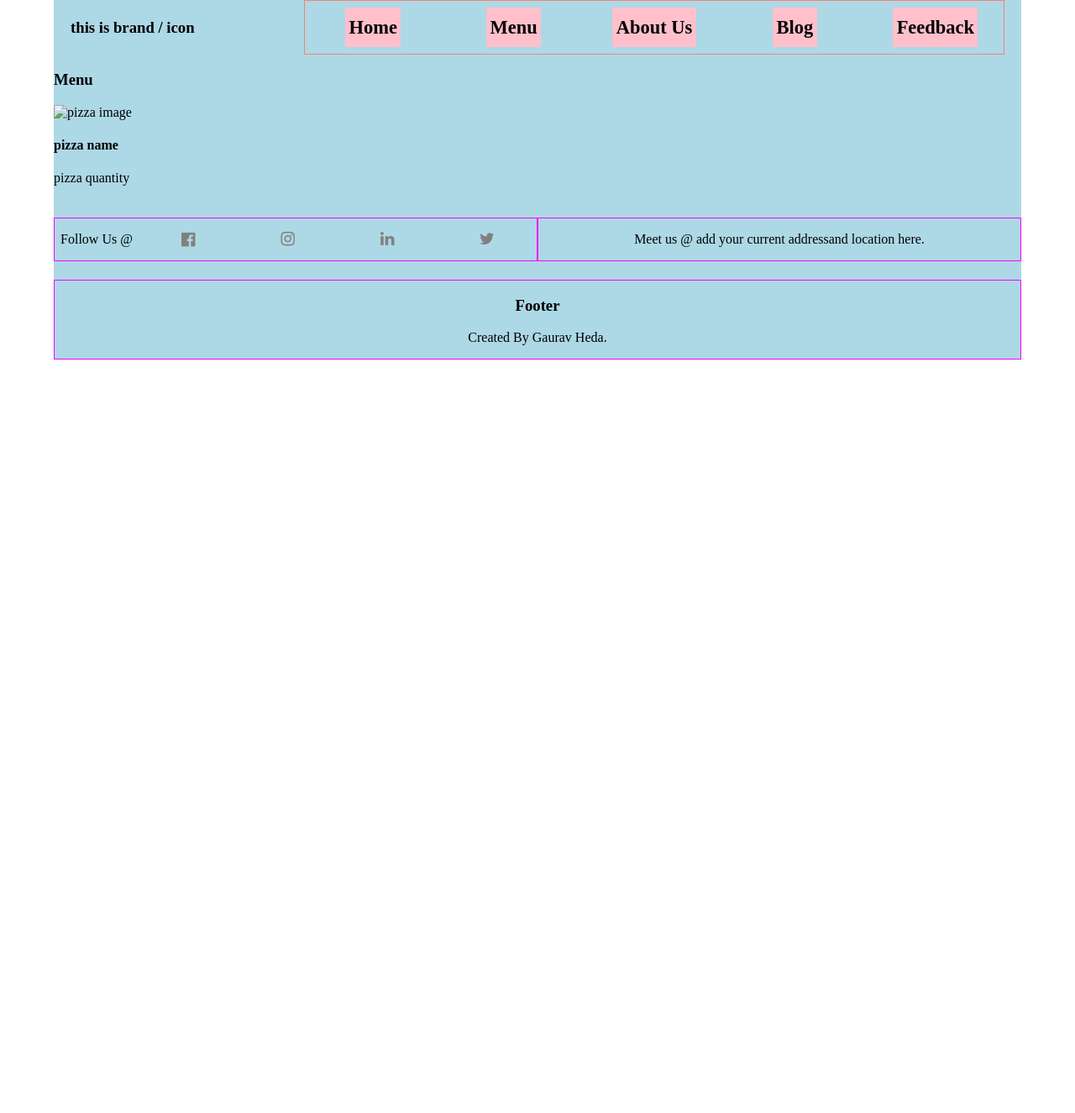
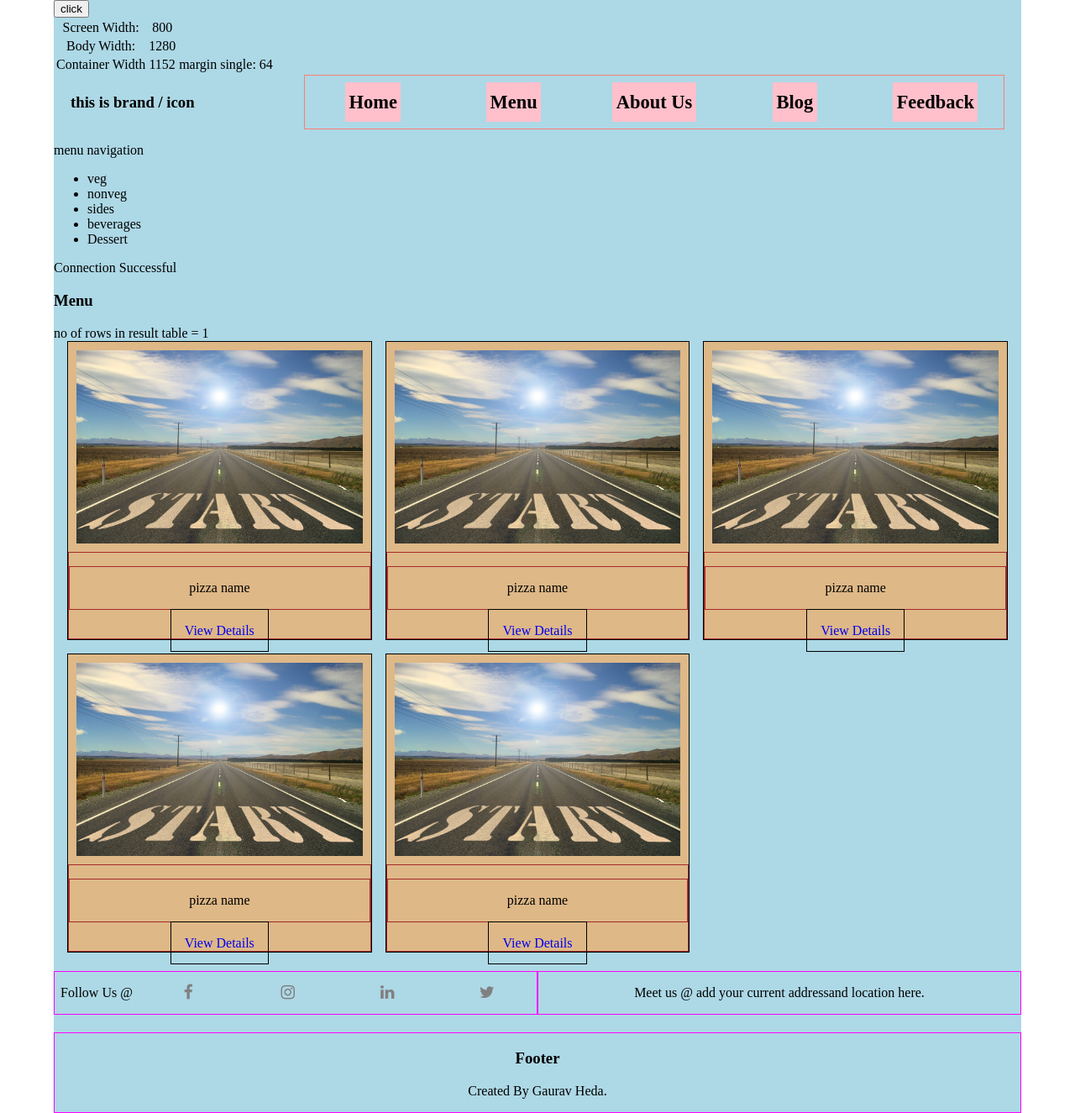
Before and after one commit to hedagaurav/php, a PHP site: page /menu.php in a window 1280 px wide. Shown: the whole page at 84% size. Before the commit the page ends 428 px from the top, so only its background shows below. Run offline with PHP 8.4, Linux system fonts and the light colour scheme; tables that the repository leaves empty or names only in its code hold one stand-in row (values such as "Sample post"); some libraries are stand-ins or nearby versions.

Commit message:
20.9.19 menu changes

```diff
--- a/connection.php
+++ b/connection.php
@@ -1,14 +1,26 @@
 <!DOCTYPE html>
-<html>
+<html lang="en">
+
 <head>
-	<title></title>
+    <meta charset="UTF-8">
+    <meta name="viewport" content="width=device-width, initial-scale=1.0">
+    <meta http-equiv="X-UA-Compatible" content="ie=edge">
+    <title>Document</title>
 </head>
+
 <body>
-<?php
+    <?php
 	$servername = "localhost";
 	$username = "root";
 	$password = "";
+	$database = "php_database";
+	$conn = new mysqli($servername,$username,$password,$database);
+	if($conn->connect_error){
+		die("connection failed." . $conn->connection_error);
+	}
+	echo "Connection Successful";
+?>
 
-?>
 </body>
+
 </html>
--- a/css/index-lappy.css
+++ b/css/index-lappy.css
@@ -138,6 +138,7 @@ header {
 /* facebook icon/font size and padding set manually */
 
 #facebook {
-	padding: 1em 1.1em;
-	font-size: 0.9em;
+	/* border: 1px solid red; */
+	/* padding: 1em 2em; */
+	/* font-size: 0.9em; */
 }
--- a/header.html
+++ b/header.html
@@ -1,3 +1,59 @@
+<!DOCTYPE html>
+<html>
+
+<head>
+	<title>Php Project Index</title>
+	<meta name="viewport" content="width=device-width, initial-scale=1.0">
+	<!-- user stylesheet -->
+
+	<!-- Mobile CSS -->
+	<link rel="stylesheet" href="./css/index-mobile.css" media="screen and (max-width:540px)">
+
+	<!-- Tablet CSS -->
+	<!-- <link rel="stylesheet" href="./css/index-tablet.css" media="screen and (min-width:768px) and (max-width:1024px)"> -->
+
+	<!-- Lappy CSS -->
+	<link rel="stylesheet" href="index.css" media="screen and (min-width:540px) and (max-width:1920px)">
+
+
+	<!-- <link rel="stylesheet" href="index-lappy.css" media="screen and (min-width:768px) and (max-width:1920px)"> -->
+
+
+	<!-- jquery -->
+	<script src="https://ajax.googleapis.com/ajax/libs/jquery/3.4.1/jquery.min.js"></script>
+	<!-- jquery ui -->
+	<script src="https://ajax.googleapis.com/ajax/libs/jqueryui/1.12.1/jquery-ui.min.js"></script>
+	<!-- jquery theme -->
+	<link rel="stylesheet" href="https://ajax.googleapis.com/ajax/libs/jqueryui/1.12.1/themes/smoothness/jquery-ui.css">
+	<!-- font awesome -->
+	<link rel="stylesheet" href="https://cdnjs.cloudflare.com/ajax/libs/font-awesome/4.7.0/css/font-awesome.min.css">
+
+	<!-- user javascript file -->
+	<script src=index.js></script>
+</head>
+
+<body onload="show_width()" id="body">
+	<div class="container">
+		<div id="width">
+			<button type="button">click</button>
+			<table style="text-align:center; ">
+				<tr>
+					<td>Screen Width:</td>
+					<td id="screen_width"></td>
+				</tr>
+				<tr>
+					<td>Body Width:</td>
+					<td id="body_width"></td>
+				</tr>
+				<tr>
+					<td>Container Width</td>
+					<td id="container_width"></td>
+					<td>margin single:</td>
+					<td id="contm"></td>
+				</tr>
+			</table>
+		</div>
+
 		<header id="header" class="header">
 			<div class="brand">
 				<h3>this is brand / icon</h3>
--- a/index.css
+++ b/index.css
@@ -142,6 +142,101 @@ header {
 /* facebook icon/font size and padding set manually */
 
 #facebook {
-	padding: 1em 1.1em;
-	font-size: 0.9em;
+	padding: 0.6em 0.9em;
+	/* font-size: 0.9em; */
 }
+
+/* menu.php */
+
+.food-menu {
+	display: grid;
+	grid-template-columns: repeat(3, 1fr);
+	grid-gap: 1em;
+	margin: 0 1em;
+}
+
+.card {
+	background-color: burlywood;
+	border: 1px solid black;
+	text-align: center;
+	/* display: grid; */
+	/* grid-template-columns: repeat(auto-fit, minmax(200px, 1fr)); */
+}
+
+.card-image {
+	height: 250px;
+	width: auto;
+	box-sizing: border-box;
+	padding: 10px;
+}
+
+.card-image img {
+	height: 100%;
+	width: 100%;
+}
+
+.card-content {
+	border: 1px solid brown;
+	/* margin: 1em; */
+}
+
+.card-content p {
+	border: 1px solid brown;
+	padding: 1em;
+}
+
+.card-content a {
+	text-decoration: none;
+	border: 1px solid black;
+	padding: 1em;
+	/* margin: 1em 0; */
+}
+
+/* about page styling */
+
+.about-wrap {
+	display: grid;
+	grid-template-columns: repeat(3, 1fr);
+	grid-column-gap: .5em;
+	grid-row-gap: 1.5em;
+	margin: 0 2em;
+}
+
+.about-card {
+	border: 1px solid black;
+	display: grid;
+	grid-template-rows: 3fr 1fr;
+	/* grid-template-columns: repeat(3, 1fr); */
+	text-align: center;
+}
+
+.about-image {
+	border: 1px solid green;
+	margin: 1em;
+	/* border-radius: 5%; */
+	/* height: 200px; */
+	/* width: 200px; */
+}
+
+.about-body {
+	border: 1px solid yellow;
+	margin-bottom: 2em;
+}
+
+.about-body a {
+	text-decoration: none;
+	font-size: 1.5em;
+	border: 1px solid black;
+	padding: 0.5em;
+	border-radius: 10px;
+	font-weight: bold;
+	color: black;
+}
+
+.about-body a:hover {
+	background-color: khaki;
+	color: orangered;
+	border: 1px solid orangered;
+
+	/* font-weight: normal; */
+}
--- a/menu.php
+++ b/menu.php
@@ -1,51 +1,46 @@
-<!DOCTYPE html>
-<html>
 
-<head>
-    <title>About Us</title>
-    <meta name="viewport" content="width=device-width, initial-scale=1.0">
-    <!-- user stylesheet -->
+        <?php require "header.html"; ?>
 
-    <!-- Mobile CSS -->
-    <link rel="stylesheet" href="./css/index-mobile.css" media="screen and (max-width:768px)">
+        <!-- Main Content Start -->
+        <div class="main_content">
+            <p>menu navigation</p>
+            <div>
+                <ul>
+                    <li>veg</li>
+                    <li>nonveg</li>
+                    <li>sides</li>
+                    <li>beverages</li>
+                    <li>Dessert</li>
+                </ul>
+            </div>
+            <?php include "connection.php";?>
+            <h3>Menu</h3>
 
-    <!-- Tablet CSS -->
-    <!-- <link rel="stylesheet" href="./css/index-tablet.css" media="screen and (min-width:768px) and (max-width:1024px)"> -->
+            <!-- Veg Items -->
 
-    <!-- Lappy CSS -->
-    <link rel="stylesheet" href="index.css" media="screen and (min-width:768px) and (max-width:1920px)">
-
-
-    <!-- <link rel="stylesheet" href="index-lappy.css" media="screen and (min-width:768px) and (max-width:1920px)"> -->
-
-	<!-- jquery -->
-    <script src="https://ajax.googleapis.com/ajax/libs/jquery/3.4.1/jquery.min.js"></script>
-    <!-- jquery ui -->
-    <script src="https://ajax.googleapis.com/ajax/libs/jqueryui/1.12.1/jquery-ui.min.js"></script>
-    <!-- jquery theme -->
-    <link rel="stylesheet" href="https://ajax.googleapis.com/ajax/libs/jqueryui/1.12.1/themes/smoothness/jquery-ui.css">
-    <!-- font awesome -->
-    <link rel="stylesheet" href="https://cdnjs.cloudflare.com/ajax/libs/font-awesome/4.7.0/css/font-awesome.min.css">
-
-    <!-- user javascript file -->
-    <script src=index.js></script>
-</head>
-
-<body>
-    <div class="container">
-        <?php include "header.html"; ?>
-        <div class="main_content">
-
-            <h3>Menu</h3>
-            <div id="pizza">
-                <div id="pizza_image">
-                    <img src="" alt="pizza image">
+            <?php
+				$result = $conn->query("select * from user");
+                echo "no of rows in result table = ".$result->num_rows;
+                ?>
+            <div class="food-menu">
+                <?php
+				    for ($i=0; $i < 5; $i++) {
+			    ?>
+                <div class="card">
+                    <div class="card-image">
+                        <img src="./media/images/journey.jpg" alt="pizza image">
+                    </div>
+                    <div class="card-content">
+                        <p class="card-title">pizza name</p>
+                        <a href="#">View Details</a>
+                    </div>
                 </div>
-                <h4>pizza name</h4>
-                <p>pizza quantity</p>
+                <?php }?>
             </div>
-
+            <!-- Non Veg Items -->
+            <!-- Main Content End -->
         </div>
+        <!-- Footer -->
         <?php include "footer.php"; ?>
     </div>
 </body>
--- a/social.html
+++ b/social.html
@@ -30,7 +30,7 @@
 	<p>Follow Us @ </p>
 	<div>
 		<a href="https://www.facebook.com/hedagaurav93/" target="_blank" rel="noopener noreferrer" id="facebook">
-			<i class="fa fa-facebook-official fa-lg" aria-hidden="true"></i>
+			<i class="fa fa-facebook" aria-hidden="true"></i>
 		</a>
 	</div>
 	<div>
```
Also changed, not shown: about.php (+24 -27 lines), additems.php (added, +7 -0 lines), blog.php (+5 -65 lines), feedback.php (+6 -14 lines), index.php (+0 -54 lines), layout.txt (added, +8 -0 lines). Lines whose indentation alone changed are shown as unchanged.
